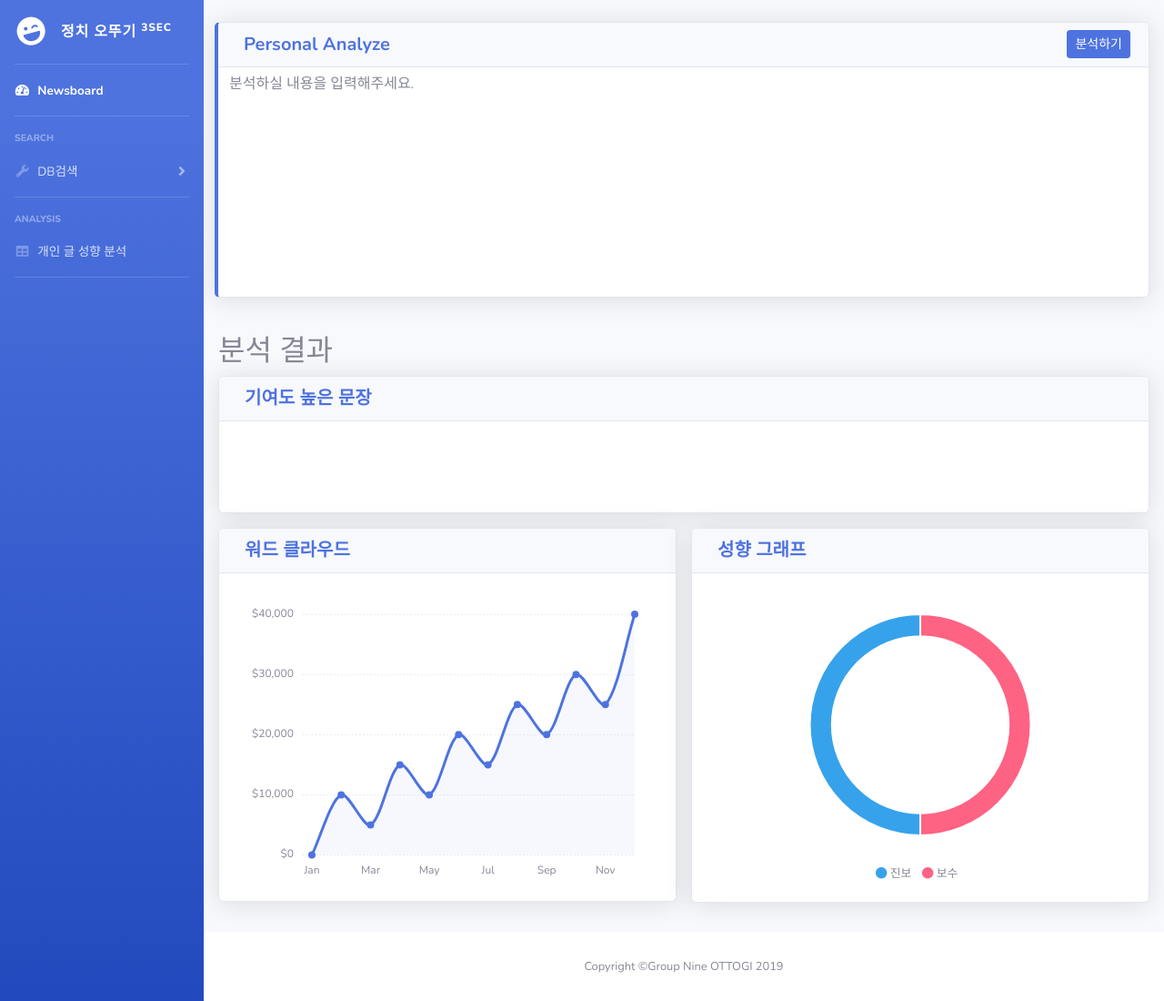
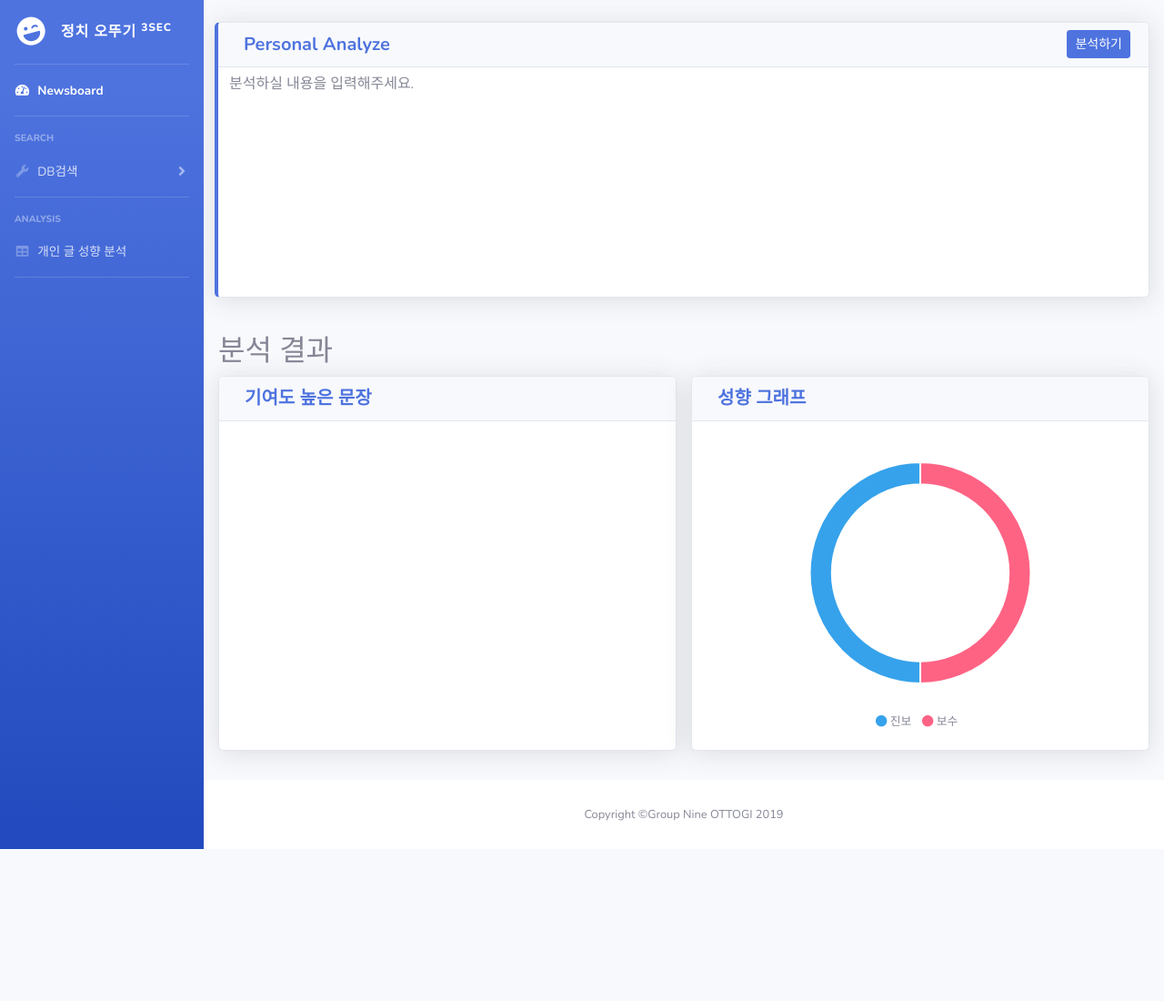
Before and after one commit to dc-koreauniv-9/Project-Assemble, a Flask app: page /4p/ in a window 1280 px wide. Shown: the whole page at 91% size. After the commit the page ends 933 px from the top, so only its background shows below. Run offline with Flask 2, Linux system fonts and the light colour scheme; parts of the project's set-up code (start-up, migrations or seed data) failed here and were passed over; some libraries are stand-ins or nearby versions.

Commit message:
remove wordcloud div in 4tables.html

```diff
--- a/Model.py
+++ b/Model.py
@@ -12,7 +12,7 @@ import pickle
 
 
 
-class W2V_LR():
+class tfidf_LR():
     def __init__(self):
         with open("./tfidf_model.pkl ", "rb") as fp:  #
             self.model = joblib.load(fp)
--- a/total/app.py
+++ b/total/app.py
@@ -3,7 +3,7 @@ from flask import Flask,render_template, request
 import sqlite3
 import json
 import pickle
-from Model import W2V_LR
+from Model import tfidf_LR
 from flask import g
 import os
 
@@ -21,7 +21,7 @@ def hello_world():
     if request.method == 'POST':
         print(request.data)
         idx = int(request.data.decode("utf-8").split('=')[1])
-        classifier = W2V_LR()
+        classifier = tfidf_LR()
         prob_article = list(classifier.predict_article(rows[idx]["content"])[0])
         most_polarized = list(classifier.predict_sentences(rows[idx]["content"]))
         print(prob_article)
@@ -61,7 +61,7 @@ def hello_world4():
 def hello_world5():
     if request.method == 'POST':
         text = request.data.decode('utf-8')
-        classifier = W2V_LR()
+        classifier = tfidf_LR()
         prob_text = list(classifier.predict_article(text)[0])
         most_polarized = list(classifier.predict_sentences(text))
         print(prob_text, most_polarized)
--- a/total/templates/4tables.html
+++ b/total/templates/4tables.html
@@ -106,32 +106,16 @@
 				<h2> 분석 결과 </h2>
 				<div class="row mb-3">
 					<!-- 중요 문장 표시? -->
-					<div class="col" style="width:100%;">
-						<div class="card shadow">
+					<div class="col" style="width:50%; padding-right:8px;">
+						<div class="card shadow" style="height:100%;">
 							<div class="card-header py-1 d-flex flex-row align-items-center justify-content-between">
 
-								<h5 class="text-left m-2 font-weight-bold text-primary">기여도 높은 문장</h5>
+					    		  <h5 class="text-left m-2 font-weight-bold text-primary">기여도 높은 문장</h5>
 
-							</div>
-							<div class="card-body" style="min-height:100px;">
-								<div class="card-text" id="polarized">
+                            </div>
+							<div class="card-body">
+								<div id="polarized" class="card-text">
 
-								</div>
-							</div>
-						</div>
-					</div>
-				</div>
-				<div class="row mb-3">
-					<!-- 워드 클라우드 -->
-					<div class="col" style="padding-right:8px; width:50%;">
-						<div class="card shadow">
-							<div class="card-header py-1 d-flex flex-row align-items-center justify-content-between">
-								<h5 class="text-left m-2 font-weight-bold text-primary">워드 클라우드</h5>
-							</div>
-							<!-- Card Body -->
-							<div class="card-body">
-								<div class="chart-area">
-									<canvas id="myAreaChart"></canvas>
 								</div>
 							</div>
 						</div>
```
